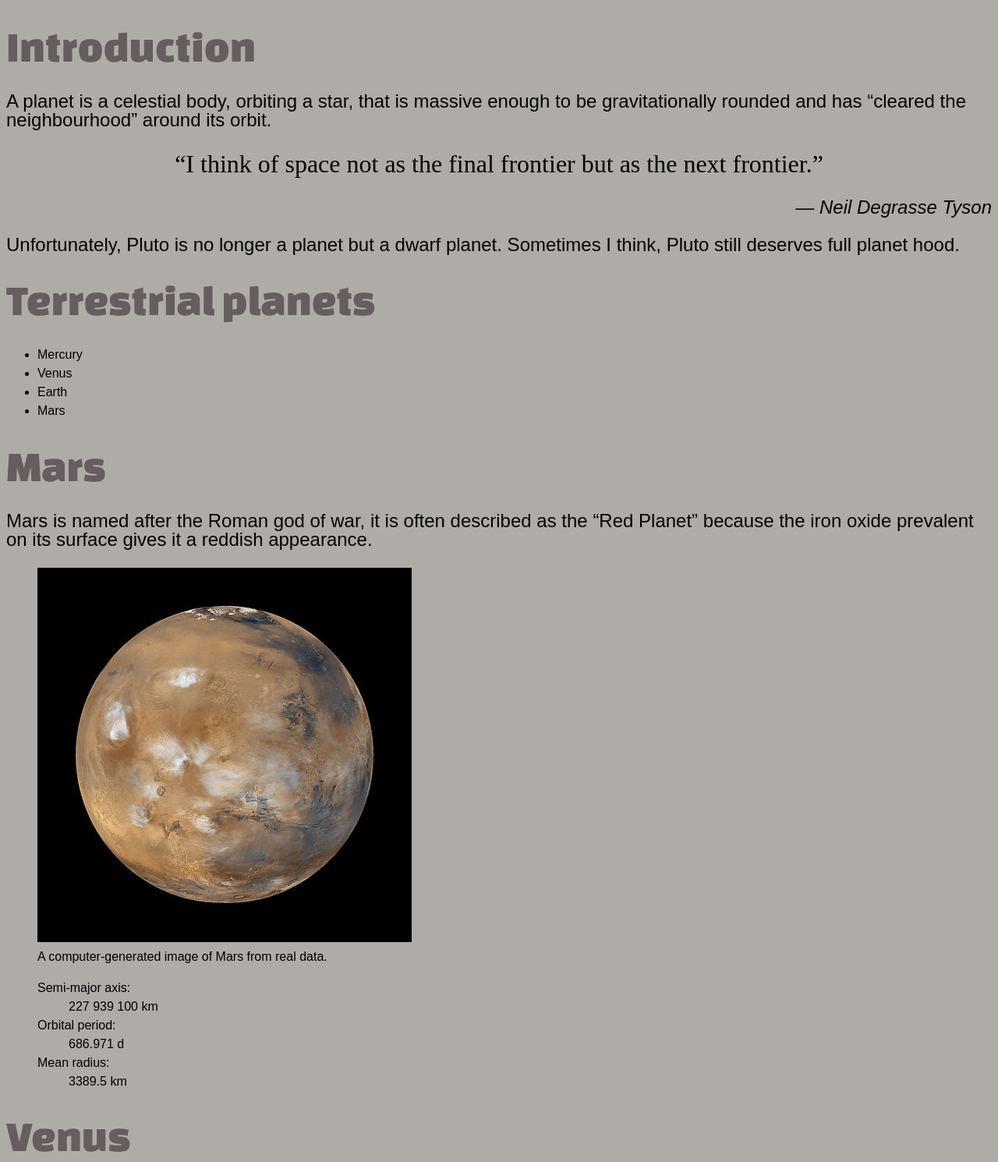
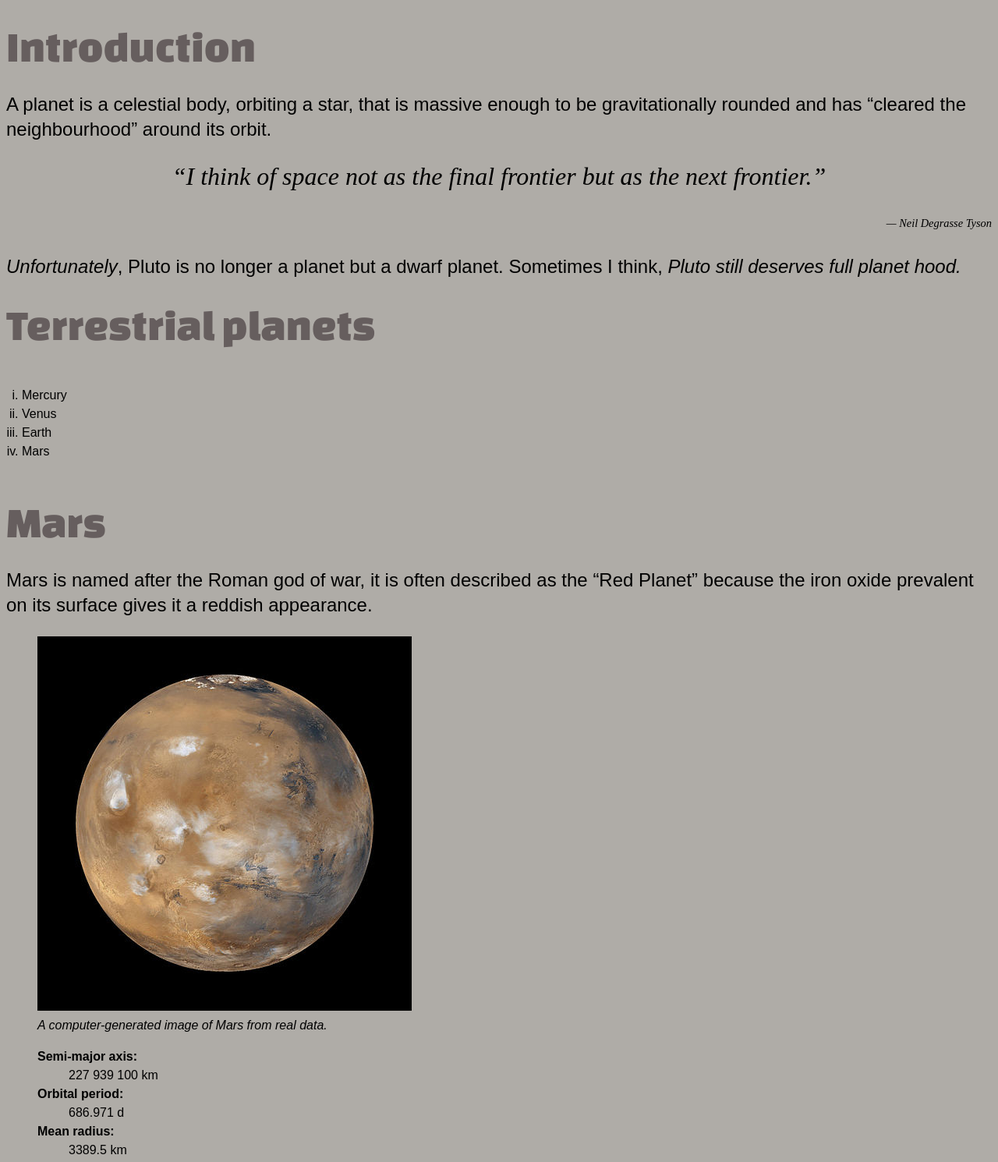
Before and after one commit to anthonyaubrey/dsn1674-assignment-3, a plain HTML site: page index.html in a window 1280 px wide. Shown: the part 250-1740 px from the top of the page at 78% size. Drawn offline with Linux system fonts and the light colour scheme.

Commit message:
Added css elements
added paragraph styles, added list styles.

```diff
--- a/css/general.css
+++ b/css/general.css
@@ -29,14 +29,30 @@ a {
 
 .right {
   text-align: right;
+  font-family: serif;
+  font-size: .9rem;
 }
 
 .center {
   text-align: center;
   font-size: 2rem;
   font-family: serif;
-  font-style: italic,bold;
+  font-style: italic;
 }
 p {
   font-size: 1.5rem;
+  line-height: 2rem;
 }
+
+.romannums {
+  list-style-type: lower-roman;
+  padding: 20px;
+}
+
+.aa {
+  font-style: italic;
+}
+
+dt {
+  font-weight: bold;
+}
--- a/index.html
+++ b/index.html
@@ -29,11 +29,11 @@
 
   <p class="right"><cite>— Neil Degrasse Tyson</cite></p>
 
-  <p>Unfortunately, Pluto is no longer a planet but a dwarf planet. Sometimes I think, Pluto still deserves full planet hood.</p>
+  <p><em>Unfortunately</em>, Pluto is no longer a planet but a dwarf planet. Sometimes I think, <em>Pluto still deserves full planet hood.</em></p>
 
 <h2 id="terrestrial planets">Terrestrial planets</h2>
 
-  <ul>
+  <ul class="romannums">
     <li>Mercury</li>
     <li>Venus</li>
     <li>Earth</li>
@@ -46,7 +46,7 @@
 
 <figure>
   <img src="images/mars.jpg"alt="This is a picture of Mars.">
-  <figcaption>A computer-generated image of Mars from real data.</figcaption>
+  <figcaption class="aa">A computer-generated image of Mars from real data.</figcaption>
 </figure>
 
   <ul>
@@ -66,7 +66,7 @@
 
 <figure>
   <img src="images/venus.jpg"alt="A real-colour image of Venus processed from two filters. The surface is obscured by a thick blanket of clouds.">
-  <ficaption>A real-colour image of Venus processed from two filters. The surface is obscured by a thick blanket of clouds.</figcaption>
+  <ficaption class="aa">A real-colour image of Venus processed from two filters. The surface is obscured by a thick blanket of clouds.</figcaption>
 </figure>
 
 <ul>
```
